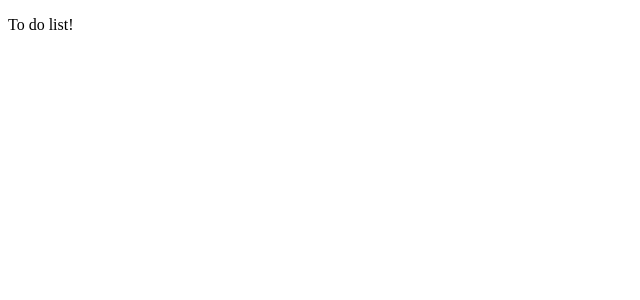
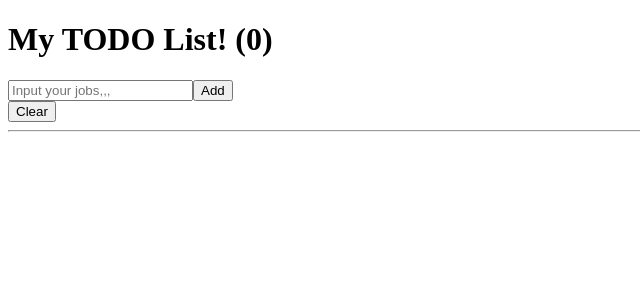
Before and after one commit to jongwrk/React, a React (Create React App) app in the folder to-do-list/: page / in a window 1280 px wide. Shown: the top 300 px of the page, without its empty margins (0-640 px from the left). Built offline with nearby package versions, Linux system fonts and the light colour scheme.

Commit message:
[update] finish
- 상태를 가진 배열 활용
- map 함수 콜백으로 원소 나열

```diff
--- a/to-do-list/src/App.js
+++ b/to-do-list/src/App.js
@@ -1,7 +1,51 @@
+import { useState } from "react";
+
 function App() {
+  const [todo, setTodo] = useState("");
+  const [todoList, setTodoList] = useState([]);
+
+  function onChange(event) {
+    const newValue = event.target.value;
+
+    setTodo(newValue);
+  }
+
+  function onSubmit(event) {
+    event.preventDefault();
+
+    if (todo === "") {
+      alert("Nothing was entered!");
+      return;
+    }
+
+    setTodoList((current) => [...current, todo]);
+    setTodo("");
+  }
+
+  function onClear() {
+    setTodo("");
+    setTodoList([]);
+  }
+
   return (
     <div>
-      <p>To do list!</p>
+      <h1>My TODO List! ({todoList.length})</h1>
+      <form onSubmit={onSubmit}>
+        <input
+          placeholder="Input your jobs,,,"
+          onChange={onChange}
+          type="text"
+          value={todo}
+        ></input>
+        <button>Add</button>
+      </form>
+      <button onClick={onClear}>Clear</button>
+      <hr />
+      <ul>
+        {todoList.map((value, index) => (
+          <li key={index}>{value.toUpperCase()}</li>
+        ))}
+      </ul>
     </div>
   );
 }
```
